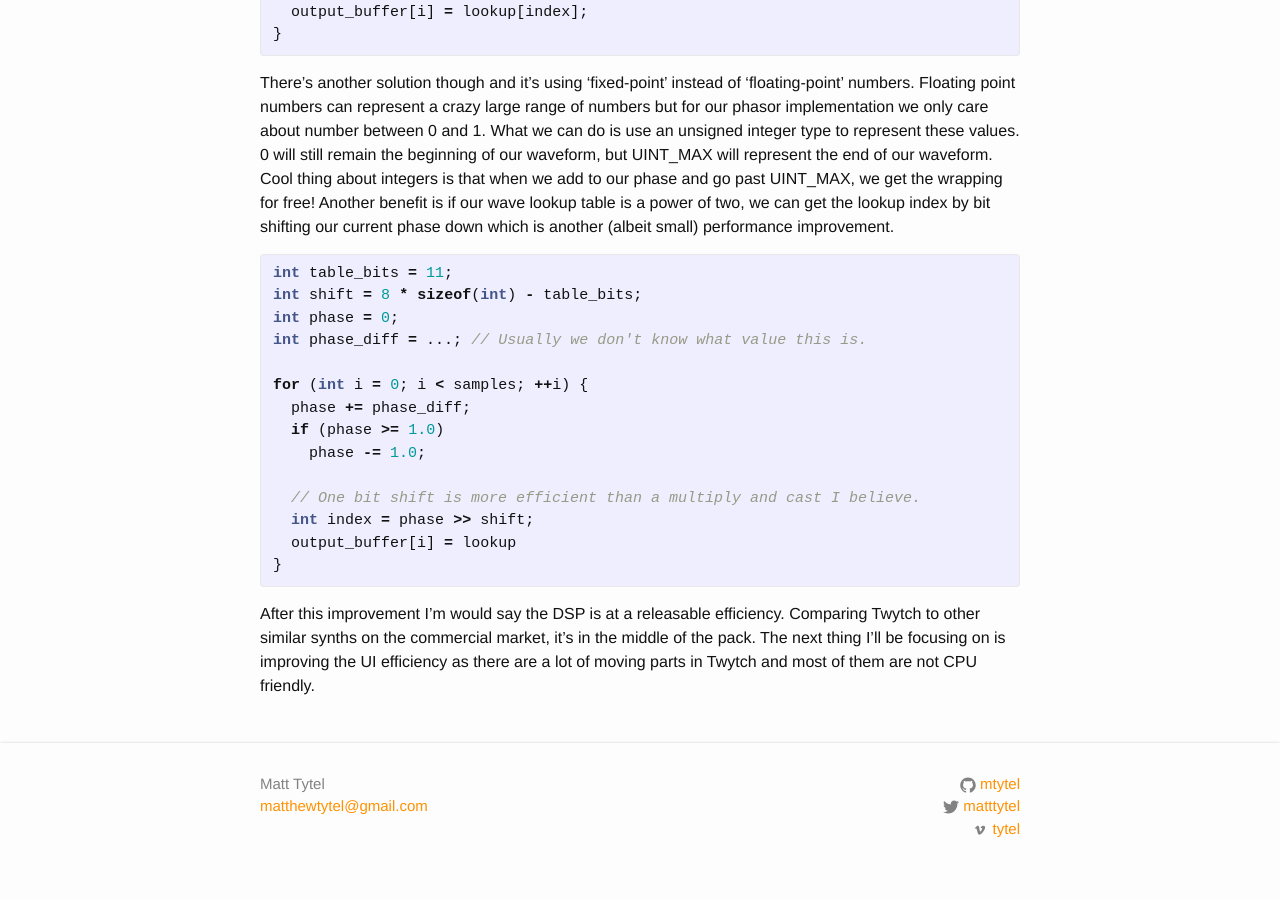
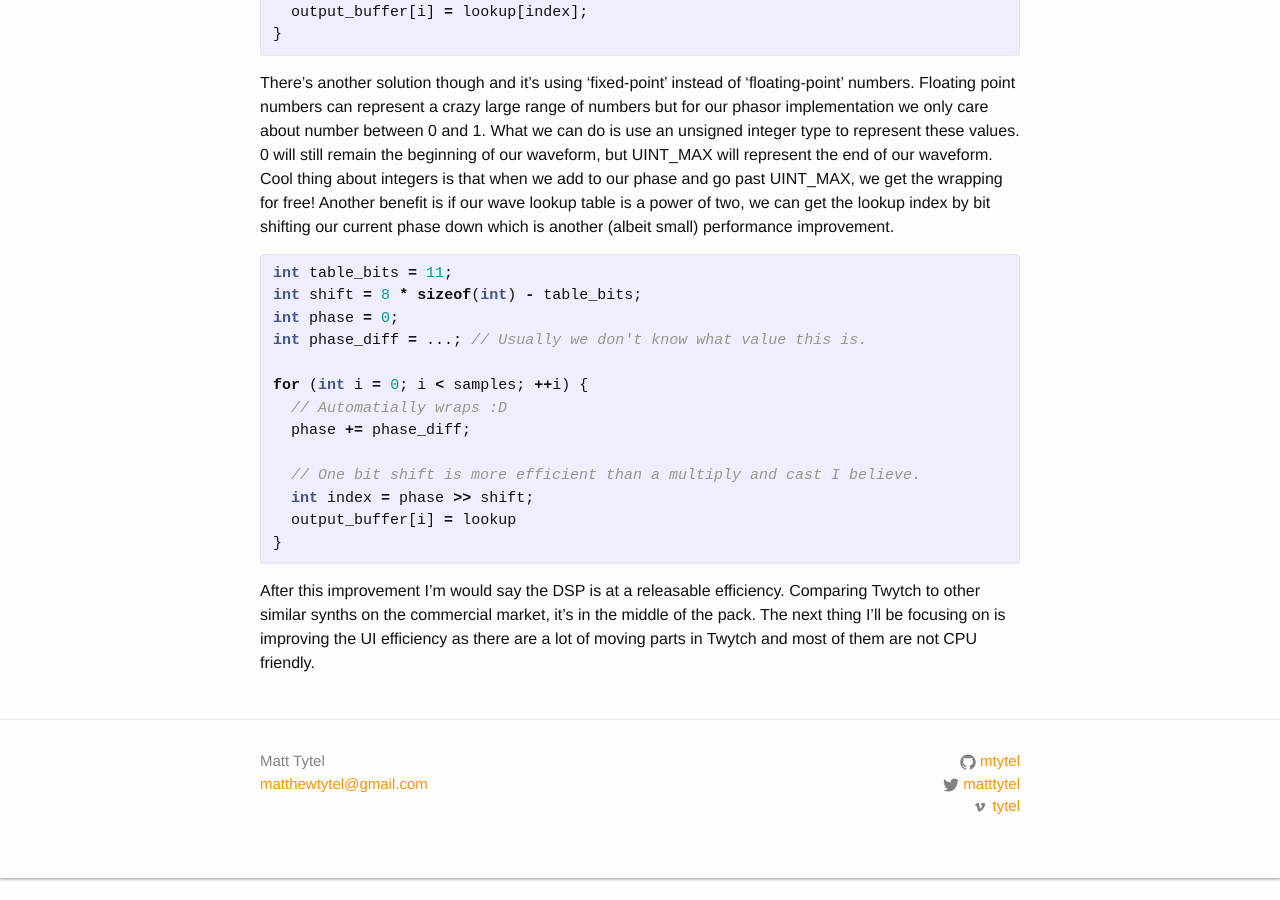
Before and after one commit to mtytel/tytel.org, a Jekyll site: the page built from _posts/2015-05-01-unexpected-optimization-02.markdown, in a window 1280 px wide and 900 px high, scrolled down 871 px. Built offline with Jekyll 4.4.1, drawn with Linux system fonts in a browser that asks for light colours.

Commit message:
Fixed blog post.

```diff
--- a/_posts/2015-05-01-unexpected-optimization-02.markdown
+++ b/_posts/2015-05-01-unexpected-optimization-02.markdown
@@ -63,9 +63,8 @@ int phase = 0;
 int phase_diff = ...; // Usually we don't know what value this is.
 
 for (int i = 0; i < samples; ++i) {
+  // Automatially wraps :D
   phase += phase_diff;
-  if (phase >= 1.0)
-    phase -= 1.0;
 
   // One bit shift is more efficient than a multiply and cast I believe.
   int index = phase >> shift;
```
